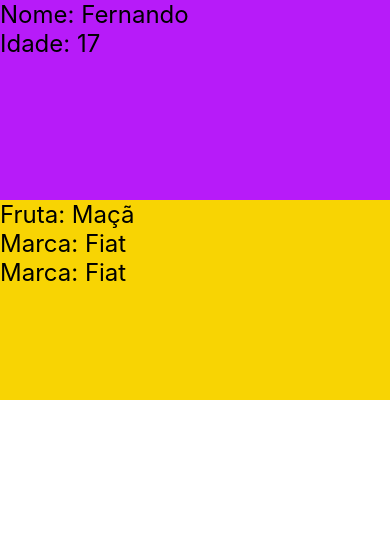
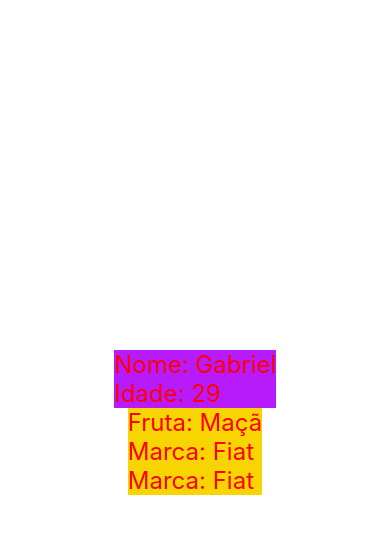
Before and after one commit to massarudev-coder/Meu-Aplicativo, a React Native app: screen / in a window 390 px wide. Shown: the top 534 px of the page. Built offline with nearby package versions, Linux system fonts and the light colour scheme.

Commit message:
Comit de teste numa nova instalação

```diff
--- a/App.tsx
+++ b/App.tsx
@@ -4,10 +4,10 @@ import { StyleSheet, Text, View } from 'react-native';
 
 export default function App() {
   // String
-  let nome: string = "Fernando";
+  let nome: string = "Gabriel";
 
   // Number
-  let idade: number = 17;
+  let idade: number = 29;
 
   // Boolean
   let status: boolean = true;
@@ -16,7 +16,7 @@ export default function App() {
   let frutas: string[] = ["Banana", "Maçã", "Uva"];
 
   // Tupla
-  let pessoa: [string, number, string] = ["Fernando", 17, "Manaus"];
+  let pessoa: [string, number, string] = ["Gabriel", 20, "Manaus"];
 
   // Objeto
   type Carro = {
@@ -53,23 +53,21 @@ const styles = StyleSheet.create({
   container: {
     flex: 1,
     backgroundColor: '#ffffff',
-    // alignItems: 'center',
-    // justifyContent: 'center',
+    alignItems: 'center',
+    justifyContent: 'center',
   },
 
   texto:{
     fontSize: 24,
-    color: "#000"
+    color: "#f00"
   },
 
   baixo: {
-    backgroundColor: '#f8d403',
-    height: 200,
+    backgroundColor: '#f8d403'
   },
 
   alto: {
-    backgroundColor: '#b71bf9',
-    height: 200,
+    backgroundColor: '#b71bf9'
   }
 
 });
```
Also changed, not shown: tsconfig.json (+20 -3 lines), types.d.ts (added, +29 -0 lines), types/react-native.d.ts (added, +46 -0 lines), types/react.d.ts (added, +18 -0 lines).
